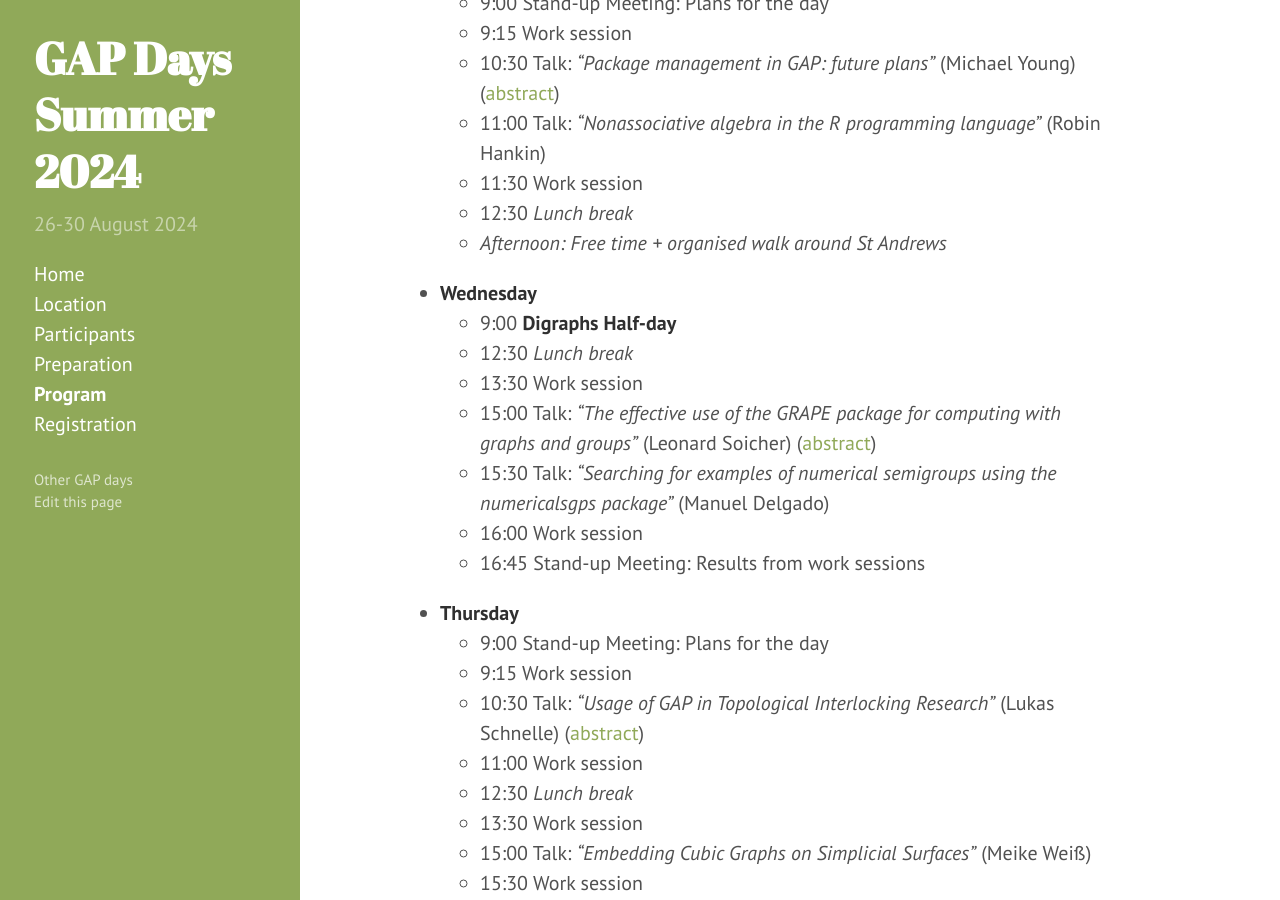
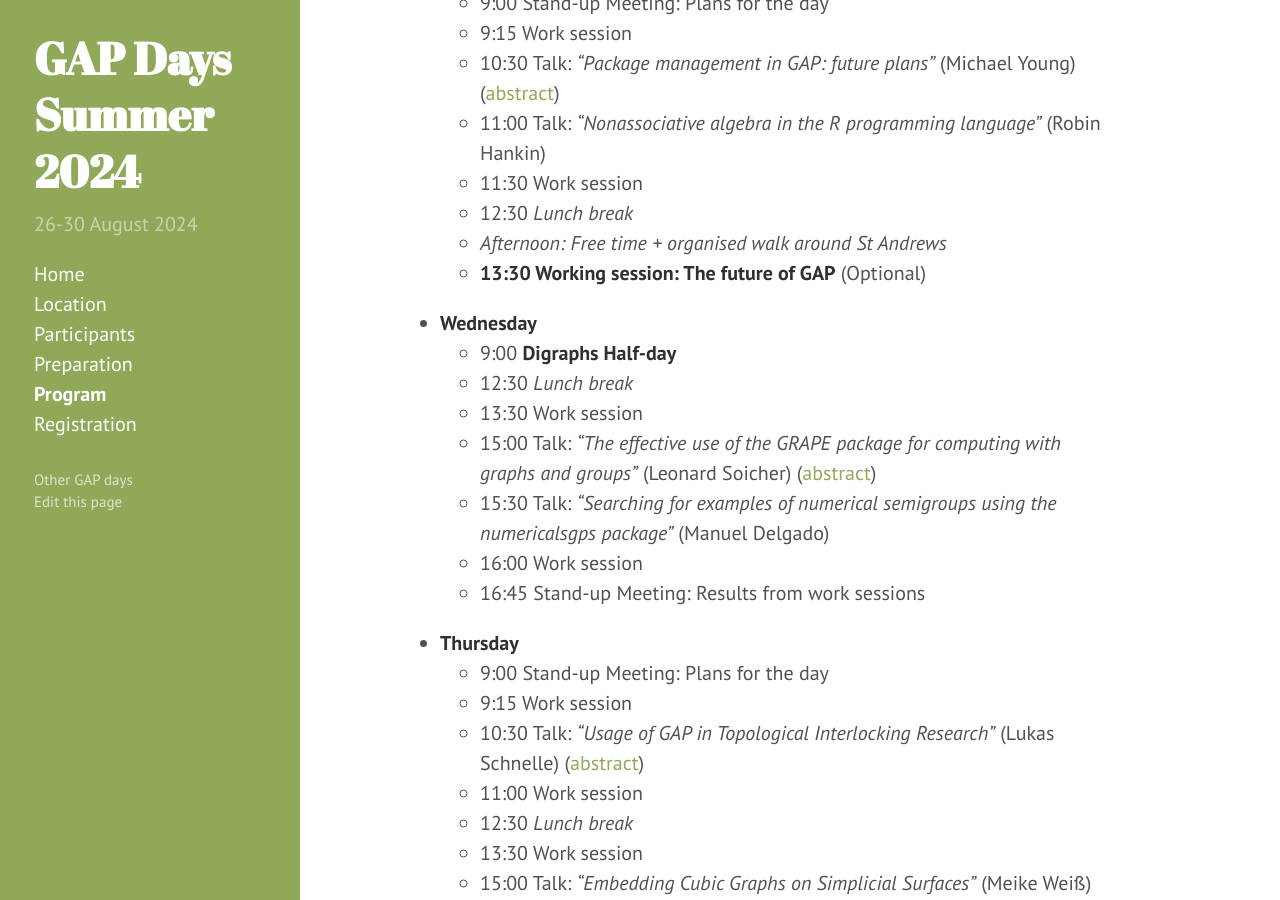
Before and after one commit to gapdays/gapdays2024-summer, a Jekyll site: the page built from program.md, in a window 1280 px wide and 900 px high, scrolled down 860 px. Built offline with Jekyll 4.4.1, drawn with Linux system fonts in a browser that asks for light colours.

Commit message:
added future of GAP session

```diff
--- a/program.md
+++ b/program.md
@@ -32,6 +32,7 @@ This schedule is subject to change.
   - 11:30 Work session
   - 12:30 *Lunch break*
   - *Afternoon: Free time + organised walk around St Andrews*
+  - **13:30 Working session: The future of GAP** (Optional)
 
 - **Wednesday**
   - 9:00 **Digraphs Half-day**
```
